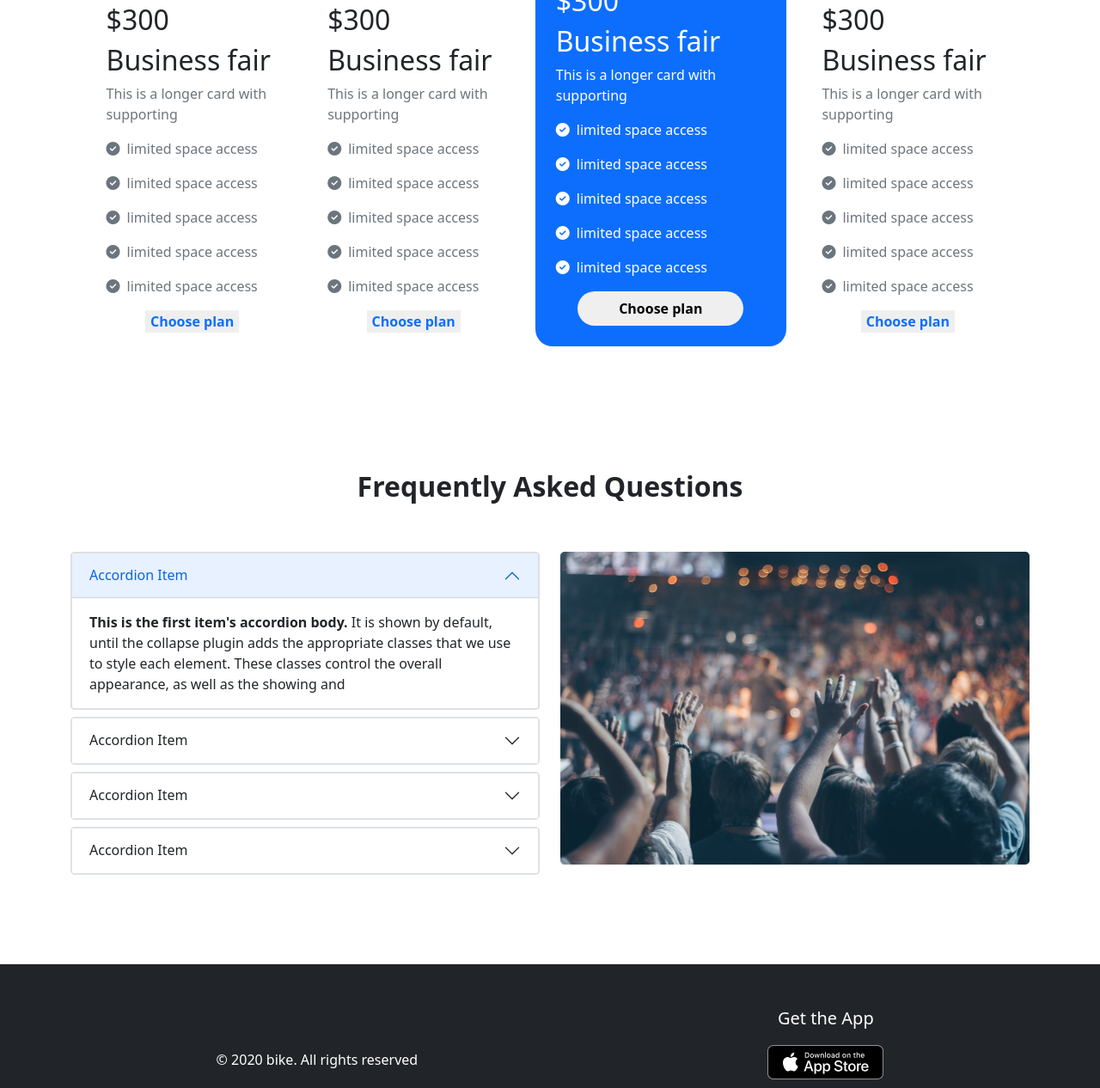
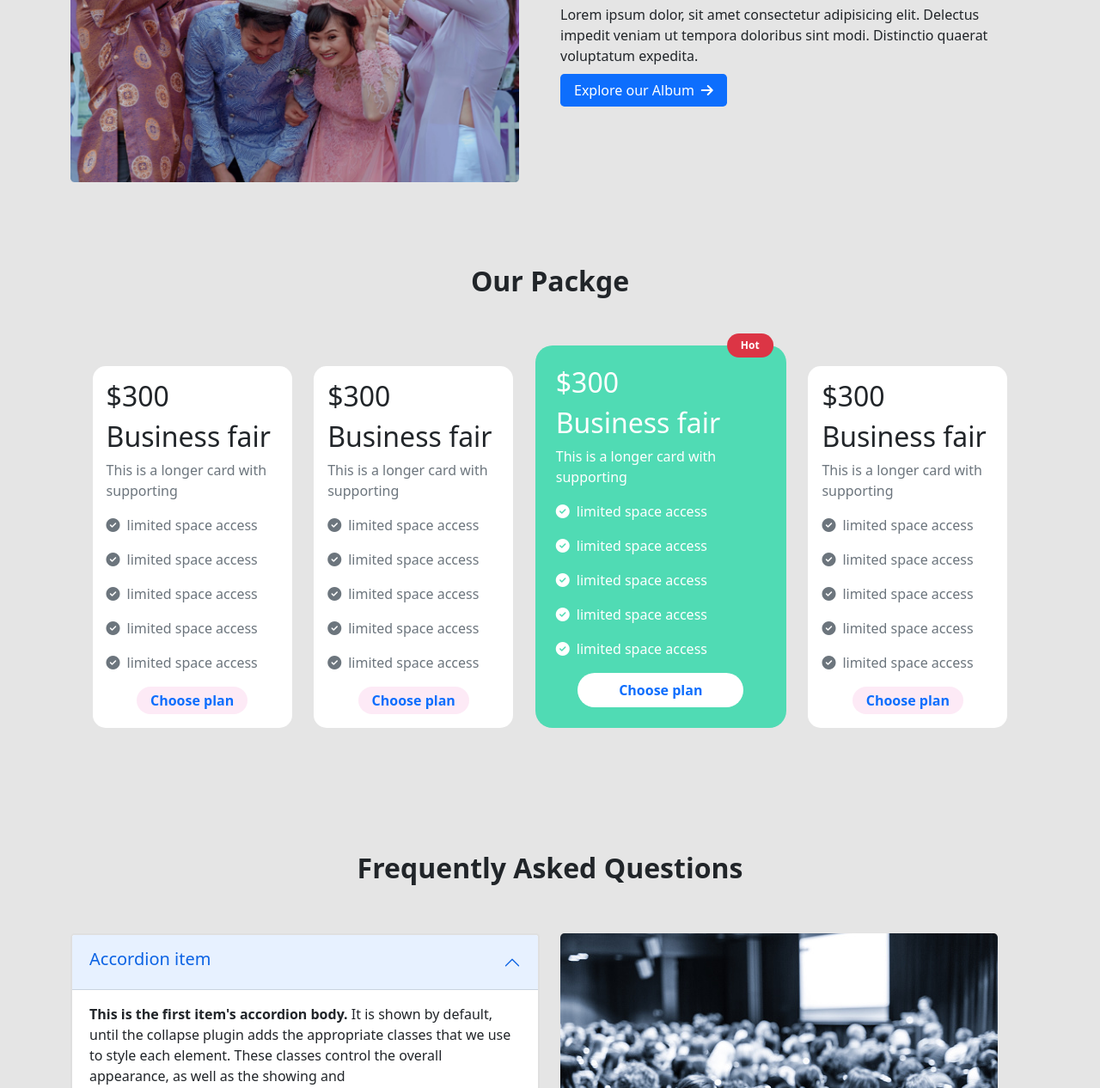
Before and after one commit to forhadmia1/trust-convention-center, a plain HTML site: page index.html in a window 1280 px wide. Shown: the part 790-2056 px from the top of the page at 86% size. Drawn offline with nearby package versions, Linux system fonts and the light colour scheme.

Commit message:
album explore section done

```diff
--- a/Css/style.css
+++ b/Css/style.css
@@ -1,11 +1,24 @@
 /* google fonts import here  */
 @import url('https://fonts.googleapis.com/css2?family=Poppins:wght@400;500;600;700&family=Roboto&display=swap');
+body{
+    background-color: #E5E5E5;
+}
 .hot-radius{
     border-radius: 20px;
 }
 .hot-position{
     left: 250px;
 }
+.hot-price-bg{
+    background-color: #50DBB4;
+}
 .slider-height{
     height: 550px;
 }
+.price-btn-bg{
+    background-color: rgba(244, 149, 209, 0.2);
+    border-radius: 24px;
+}
+.price-card{
+    border-radius: 15px;
+}
--- a/index.html
+++ b/index.html
@@ -54,7 +54,7 @@
                     <div class="carousel-caption d-block">
                       <h1>First slide label</h1>
                       <p>Some representative placeholder content for the first slide.</p>
-                      <button class="btn bg-primary my-3" type="submit">Book Now</button>
+                      <a class="btn bg-white my-3 fw-bold text-primary" target="_blank" href="https://web.facebook.com/Dr.ForhadHasan/">Book Now</a>
                     </div>
                   </div>
                   <div class="carousel-item">
@@ -62,7 +62,7 @@
                     <div class="carousel-caption d-block">
                       <h1>Second slide label</h1>
                       <p>Some representative placeholder content for the second slide.</p>
-                      <button class="btn bg-primary my-3" type="submit">Book Now</button>
+                      <a class="btn bg-white my-3 fw-bold text-primary" target="_blank" href="https://web.facebook.com/Dr.ForhadHasan/">Book Now</a>
                     </div>
                   </div>
                   <div class="carousel-item">
@@ -70,7 +70,7 @@
                     <div class="carousel-caption d-block">
                       <h1>Third slide label</h1>
                       <p>Some representative placeholder content for the third slide.</p>
-                      <button class="btn bg-primary my-3" type="submit">Book Now</button>
+                      <a class="btn bg-white my-3 fw-bold text-primary" target="_blank" href="https://web.facebook.com/Dr.ForhadHasan/">Book Now</a>
                     </div>
                   </div>
                 </div>
@@ -87,11 +87,28 @@
     </header>
     <!-- main content section  -->
     <main>
+      <!-- explore album section  -->
+      <section class="container my-5">
+        <div class="row">
+          <div class="col-md-6">
+              <img class="img-fluid pe-4" src="images/wedding.png" alt="">
+          </div>
+          <div class="col-md-6 d-flex align-items-center">
+              <div>
+                <h2>Every moment is Precious </h2>
+                <p>Lorem ipsum dolor, sit amet consectetur adipisicing elit. Delectus impedit veniam ut tempora doloribus sint modi. Distinctio quaerat voluptatum expedita.</p>
+                <a href="" class="bg-primary rounded-3 text-white py-2 px-3 text-decoration-none">Explore our Album<i class="fas fa-arrow-right ms-2"></i></a>
+              </div>
+          </div>
+        </div>
+<!-- our package section here  -->
+      </section>
         <section class="container mb-5">
             <h2 class="p-5 text-center fw-bold">Our Packge</h2>
             <div class="d-flex flex-column flex-md-row align-items-center justify-content-evenly align-items-md-end ">
+              <!-- price card 1-->
                 <div  style="width: 232px;">
-                  <div class="card h-100 border-0">
+                  <div class="card h-100 border-0 price-card">
                     <div class="card-body">
                         <h2>$300</h2>
                       <h2 class="card-title">Business fair</h2>
@@ -104,13 +121,14 @@
                         <p><i class="fas fa-check-circle pe-2"></i>limited space access</p>
                       </div>
                       <div class="d-flex justify-content-center">
-                          <button class="border-0 fw-bold text-primary" type="submit">Choose plan</button>
+                        <a class="border-0 fw-bold text-primary price-btn-bg py-1 px-3 text-decoration-none" href="https://www.linkedin.com/in/md-forhad-mia-94b9781b6/">Choose plan</a>
                         </div>
                     </div>
                   </div>
                 </div>
+                <!-- price card 2-->
                 <div  style="width: 232px;">
-                  <div class="card h-100 border-0">
+                  <div class="card h-100 border-0 price-card">
                     <div class="card-body">
                         <h2>$300</h2>
                       <h2 class="card-title">Business fair</h2>
@@ -123,13 +141,14 @@
                         <p><i class="fas fa-check-circle pe-2"></i>limited space access</p>
                       </div>
                       <div class="d-flex justify-content-center">
-                          <button class="border-0 fw-bold text-primary" type="submit">Choose plan</button>
+                          <a class="border-0 fw-bold text-primary price-btn-bg py-1 px-3 text-decoration-none" href="https://www.linkedin.com/in/md-forhad-mia-94b9781b6/">Choose plan</a>
                         </div>
                     </div>
                   </div>
                 </div>
+                <!-- price card 3-->
                 <div  style="width: 292px;">
-                  <div class="card border-0 text-white p-2 position-relative bg-primary hot-radius">
+                  <div class="card border-0 text-white p-2 position-relative hot-price-bg hot-radius">
                     <span class="position-absolute top-0 hot-position translate-middle badge rounded-pill bg-danger py-2 px-3">
                         Hot
                         <span class="visually-hidden">unread messages</span>
@@ -146,13 +165,14 @@
                         <p><i class="fas fa-check-circle pe-2"></i>limited space access</p>
                       </div>
                       <div class="d-flex justify-content-center">
-                          <button class="border-0 fw-bold px-5 py-2 rounded-pill" type="submit">Choose plan</button>
+                          <a class="border-0 fw-bold px-5 py-2 rounded-pill text-decoration-none bg-white text-primary" href=" https://www.linkedin.com/in/md-forhad-mia-94b9781b6/">Choose plan</a>
                         </div>
                     </div>
                   </div>
                 </div>
+                <!-- price card 4-->
                 <div  style="width: 232px;">
-                  <div class="card h-100 border-0">
+                  <div class="card h-100 border-0 price-card">
                     <div class="card-body">
                         <h2>$300</h2>
                       <h2 class="card-title">Business fair</h2>
@@ -165,7 +185,7 @@
                         <p><i class="fas fa-check-circle pe-2"></i>limited space access</p>
                       </div>
                       <div class="d-flex justify-content-center">
-                          <button class="border-0 fw-bold text-primary" type="submit">Choose plan</button>
+                        <a class="border-0 fw-bold text-primary price-btn-bg py-1 px-3 text-decoration-none" href="https://www.linkedin.com/in/md-forhad-mia-94b9781b6/">Choose plan</a>
                         </div>
                     </div>
                   </div>
@@ -181,7 +201,7 @@
                         <div class="accordion-item mb-2 border-2 rounded-3">
                           <h2 class="accordion-header" id="headingOne">
                             <button class="accordion-button" type="button" data-bs-toggle="collapse" data-bs-target="#collapseOne" aria-expanded="true" aria-controls="collapseOne">
-                              Accordion Item
+                              <h5>Accordion item</h5>
                             </button>
                           </h2>
                           <div id="collapseOne" class="accordion-collapse collapse show" aria-labelledby="headingOne" data-bs-parent="#accordionExample">
@@ -193,7 +213,7 @@
                         <div class="accordion-item mb-2 border border-2 rounded-3">
                           <h2 class="accordion-header" id="headingTwo">
                             <button class="accordion-button collapsed" type="button" data-bs-toggle="collapse" data-bs-target="#collapseTwo" aria-expanded="false" aria-controls="collapseTwo">
-                              Accordion Item
+                              <h5>Accordion item</h5>
                             </button>
                           </h2>
                           <div id="collapseTwo" class="accordion-collapse collapse" aria-labelledby="headingTwo" data-bs-parent="#accordionExample">
@@ -205,7 +225,7 @@
                         <div class="accordion-item mb-2 border border-2 rounded-3">
                           <h2 class="accordion-header" id="headingThree">
                             <button class="accordion-button collapsed" type="button" data-bs-toggle="collapse" data-bs-target="#collapseThree" aria-expanded="false" aria-controls="collapseThree">
-                              Accordion Item
+                              <h5>Accordion item</h5>
                             </button>
                           </h2>
                           <div id="collapseThree" class="accordion-collapse collapse" aria-labelledby="headingThree" data-bs-parent="#accordionExample">
@@ -217,7 +237,7 @@
                         <div class="accordion-item mb-2 border border-2 rounded-3">
                             <h2 class="accordion-header" id="headingFour">
                               <button class="accordion-button collapsed" type="button" data-bs-toggle="collapse" data-bs-target="#collapseFour" aria-expanded="false" aria-controls="collapseFour">
-                                Accordion Item
+                                <h5>Accordion item</h5>
                               </button>
                             </h2>
                             <div id="collapseFour" class="accordion-collapse collapse" aria-labelledby="headingFour" data-bs-parent="#accordionExample">
@@ -229,7 +249,7 @@
                       </div>
                 </div>
                 <div class="col-md-6">
-                    <img class="img-fluid" src="images/people.png" alt="">
+                    <img class="img-fluid rounded-3" src="images/faq-img.png" alt="">
                 </div>
             </div>
           </section>
@@ -238,10 +258,17 @@
     <footer class="bg-dark p-5">
         <div class="d-flex justify-content-around align-items-center">
             <p class="text-white">&copy; 2020 bike. All rights reserved</p>
+            <!-- app link area  -->
             <div class="d-flex flex-column align-items-center">
                 <p class="text-white mb-3 text-lighter fs-5">Get the App</p>
-                <a href=""><img class="mb-3" src="images/App Store Badge.png" alt=""></a>
-                <a href=""> <img src="images/Google Play Badge.png" alt=""></a>
+                <a class="d-flex align-items-center text-decoration-none border border-white rounded-3 py-1 px-2 mb-2 text-white" href="https://apps.apple.com/us/app/apple-support/id1130498044" target="_blank"><i class="fab fa-apple fs-1"></i><div class=" ms-3">
+                  <small class="m-0">Download on the</small>
+                  <h6>App store</h6>
+                </div></a>
+                <a class="d-flex align-items-center text-decoration-none border border-white rounded-3 py-1 px-2 text-white" href="https://play.google.com/store/apps/details?id=com.kiloo.subwaysurf&hl=en&gl=US" target="_blank"><i class="fab fa-google-play fs-2"></i><div class="ms-3">
+                  <small class="m-0">Download on the</small>
+                  <h6>Play store</h6>
+                </div></a>
             </div>
 
         </div>
```
Also changed, not shown: images/App Store Badge.png (deleted), images/Google Play Badge.png (deleted), images/faq-img.png (renamed from images/slider-4.png), images/people.png (deleted), images/wedding.png (added).
